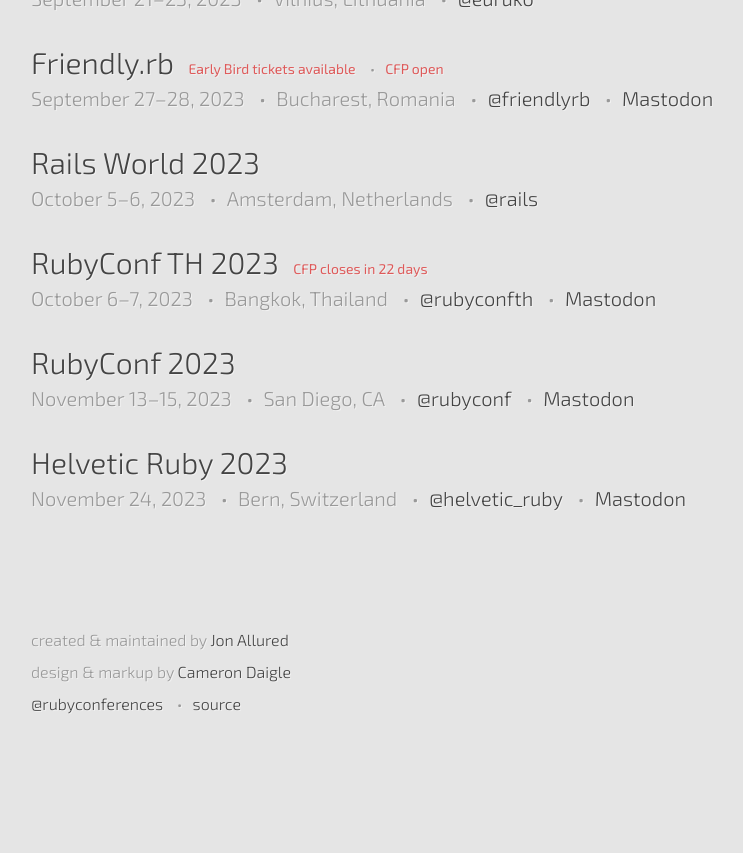
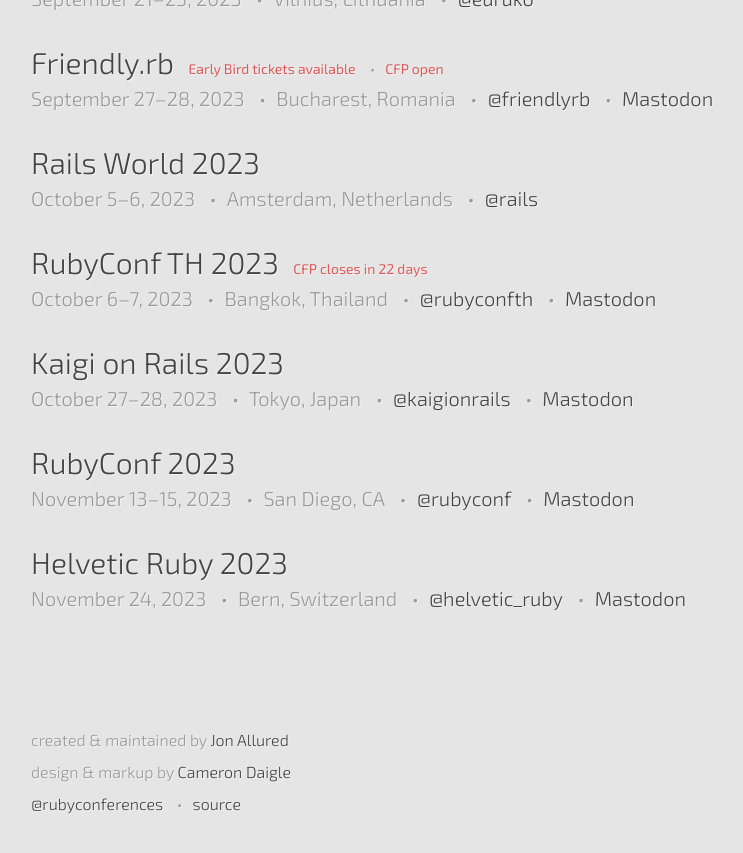
Before and after one commit to ruby-conferences/ruby-conferences.github.io, a Jekyll site: the page built from index.html, in a window 1280 px wide and 900 px high, scrolled down 1318 px. Shown: the top 853 px of the window, without its empty margins (209-952 px from the left). Built offline with Jekyll 4.4.1, drawn with Linux system fonts in a browser that asks for light colours; before the commit the page ends 2118 px from its top, so only the background shows below that.

Commit message:
Add Kaigi on Rails 2023

```diff
--- a/_data/conferences.yml
+++ b/_data/conferences.yml
@@ -2283,6 +2283,14 @@
   cfp_date: 2023-06-04
   mastodon: https://ruby.social/@rubyconfth
 
+- name: Kaigi on Rails 2023
+  location: Tokyo, Japan
+  start_date: 2023-10-27
+  end_date: 2023-10-28
+  url: https://kaigionrails.org
+  twitter: kaigionrails
+  mastodon: https://ruby.social/@kaigionrails
+
 - name: RubyConf 2023
   location: San Diego, CA
   start_date: 2023-11-13
```
